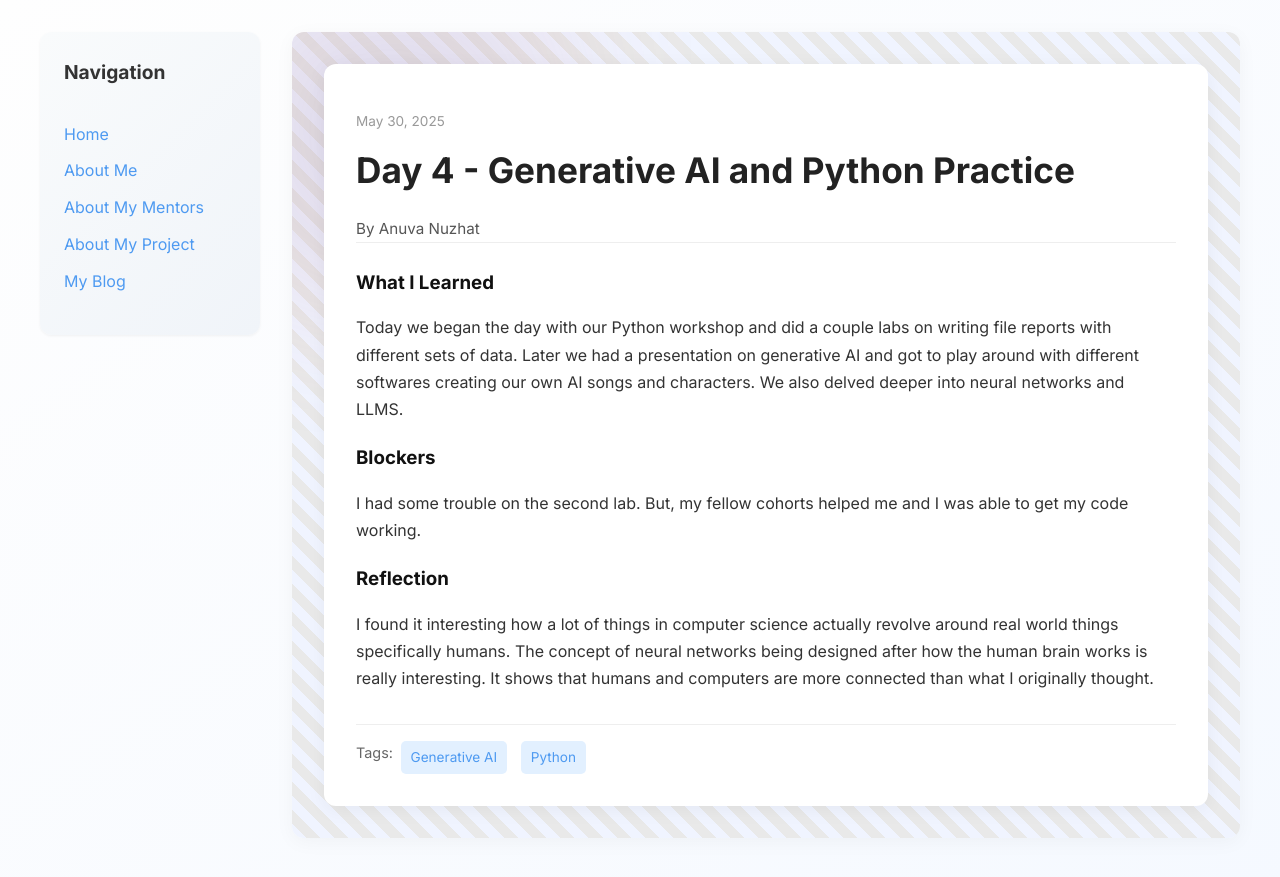
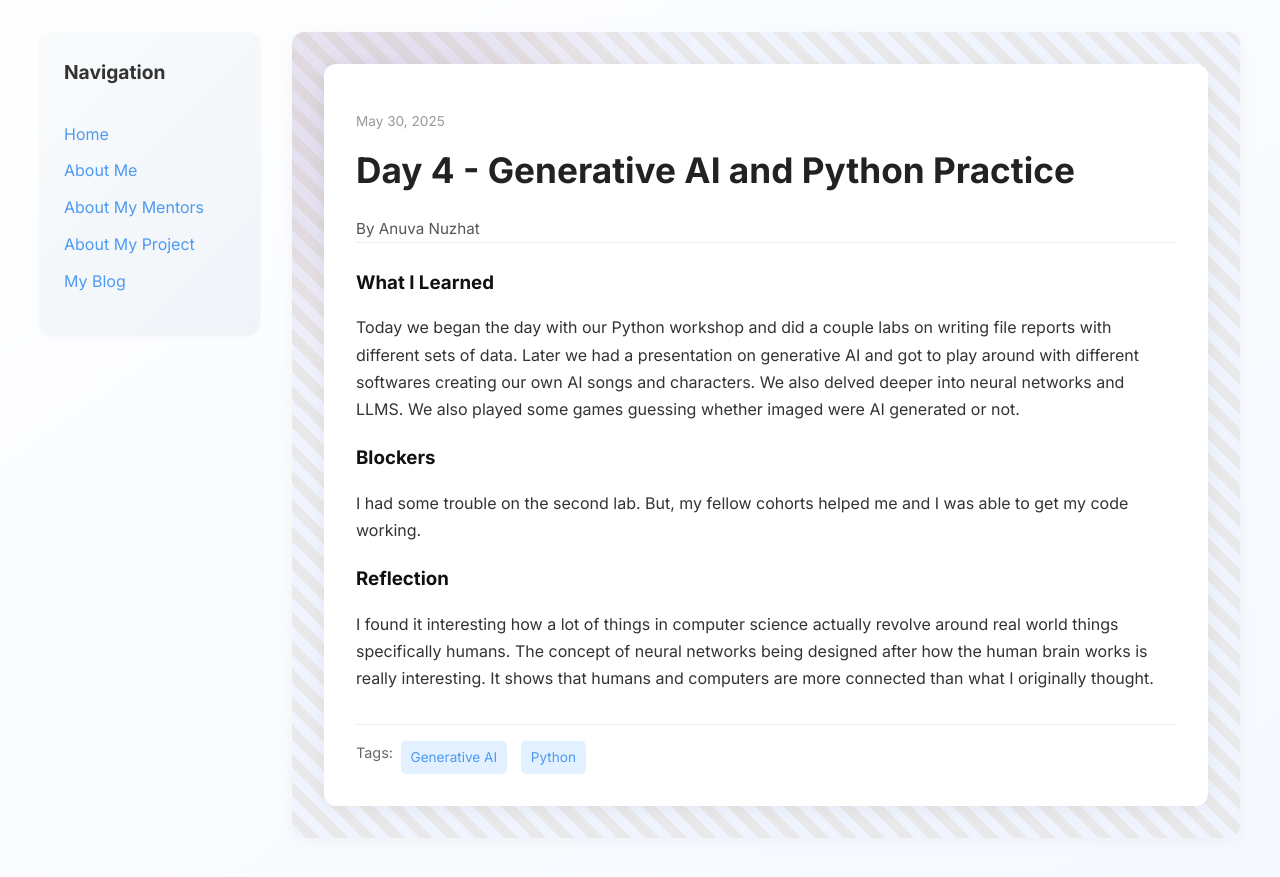
Before and after one commit to anuvanuzhat/anuvanuzhat.github.io, a Jekyll site: the page built from _posts/2025-05-30-day-4.md, in a window 1280 px wide. Shown: the top 877 px of the page. Built offline with Jekyll 4.4.1, drawn with Linux system fonts in a browser that asks for light colours.

Commit message:
Update 2025-05-30-day-4.md

```diff
--- a/_posts/2025-05-30-day-4.md
+++ b/_posts/2025-05-30-day-4.md
@@ -8,7 +8,7 @@ tags: ["Generative AI", "Python"]
 
 what_i_learned: |
   Today we began the day with our Python workshop and did a couple labs on writing file reports with different sets of data.
-  Later we had a presentation on generative AI and got to play around with different softwares creating our own AI songs and characters. We also delved deeper into neural networks and LLMS.
+  Later we had a presentation on generative AI and got to play around with different softwares creating our own AI songs and characters. We also delved deeper into neural networks and LLMS. We also played some games guessing whether imaged were AI generated or not.
 
 blockers: |
   I had some trouble on the second lab. But, my fellow cohorts helped me and I was able to get my code working.
```
